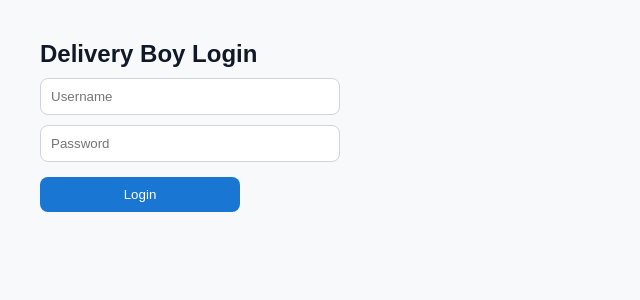
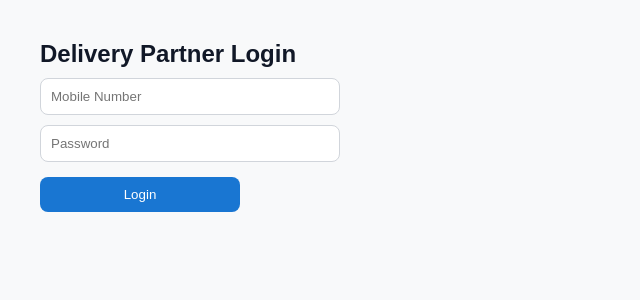
Before and after one commit to rudrajain95/gau-trust, a Next.js app: page /delivery/login in a window 1280 px wide. Shown: the top 300 px of the page, without its empty margins (0-640 px from the left). Built offline with nearby package versions, Linux system fonts and the light colour scheme.

Commit message:
Update page.tsx

```diff
--- a/app/delivery/login/page.tsx
+++ b/app/delivery/login/page.tsx
@@ -3,66 +3,67 @@
 import { useState } from "react";
 
 export default function DeliveryLoginPage() {
+  const [mobile, setMobile] = useState("");
+  const [password, setPassword] = useState("");
 
-const [username,setUsername] = useState("");
-const [password,setPassword] = useState("");
-
-const login = () => {
-
-if(username==="delivery" && password==="Delivery@123"){
-
-localStorage.setItem("deliveryLogin","true");
-
-window.location.href="/delivery/dashboard";
-
-}else{
-
-alert("Wrong login");
-
+  const login = async () => {
+    if (!mobile || !password) {
+      alert("Enter mobile and password");
+      return;
     }
 
+    const res = await fetch("/api/delivery/login", {
+      method: "POST",
+      headers: {
+        "Content-Type": "application/json"
+      },
+      body: JSON.stringify({ mobile, password })
+    });
+
+    const data = await res.json();
+
+    if (data.success) {
+      localStorage.setItem("deliveryLogin", "true");
+      localStorage.setItem("deliveryBoyId", data.user.id);
+      localStorage.setItem("deliveryBoyName", data.user.name);
+      window.location.href = "/delivery/dashboard";
+    } else {
+      alert(data.message);
+    }
   };
 
-return(
-
-<div style={{
-padding:40,
-fontFamily:"Arial"
-}}>
-
-<h2>Delivery Boy Login</h2>
+  return (
+    <div style={{ padding: 40, fontFamily: "Arial" }}>
+      <h2>Delivery Partner Login</h2>
 
       <input
-placeholder="Username"
-value={username}
-onChange={(e)=>setUsername(e.target.value)}
-style={{display:"block",marginTop:10,padding:10,width:300}}
+        placeholder="Mobile Number"
+        value={mobile}
+        onChange={(e) => setMobile(e.target.value)}
+        style={{ display: "block", marginTop: 10, padding: 10, width: 300 }}
       />
 
       <input
         type="password"
         placeholder="Password"
         value={password}
-onChange={(e)=>setPassword(e.target.value)}
-style={{display:"block",marginTop:10,padding:10,width:300}}
+        onChange={(e) => setPassword(e.target.value)}
+        style={{ display: "block", marginTop: 10, padding: 10, width: 300 }}
       />
 
       <button
         onClick={login}
         style={{
-marginTop:15,
-padding:10,
-width:200,
-background:"#1976d2",
-color:"white",
-border:"none"
+          marginTop: 15,
+          padding: 10,
+          width: 200,
+          background: "#1976d2",
+          color: "white",
+          border: "none"
         }}
       >
         Login
       </button>
-
     </div>
-
-)
-
+  );
 }
```
Lines whose indentation alone changed are shown as unchanged.
